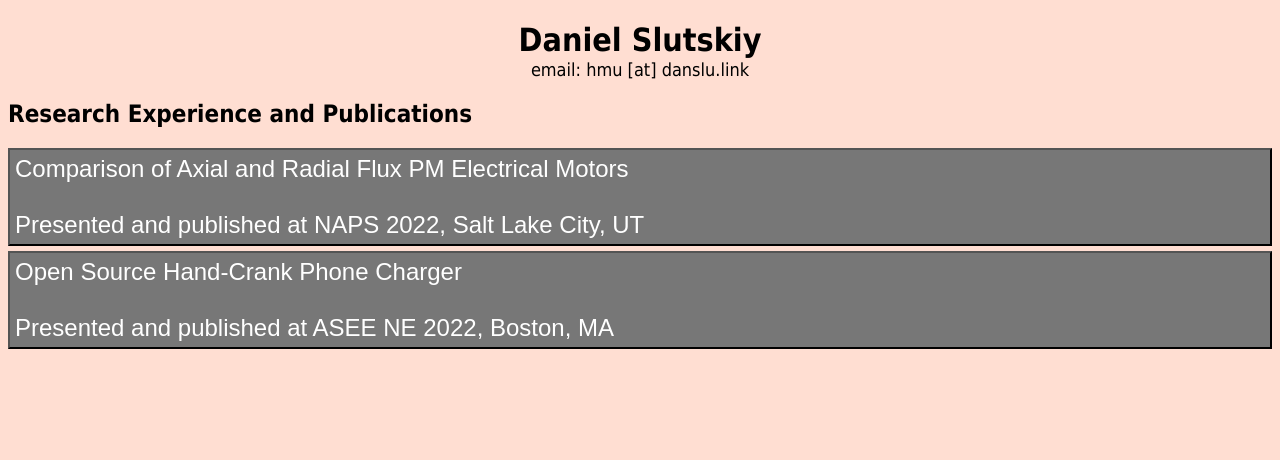
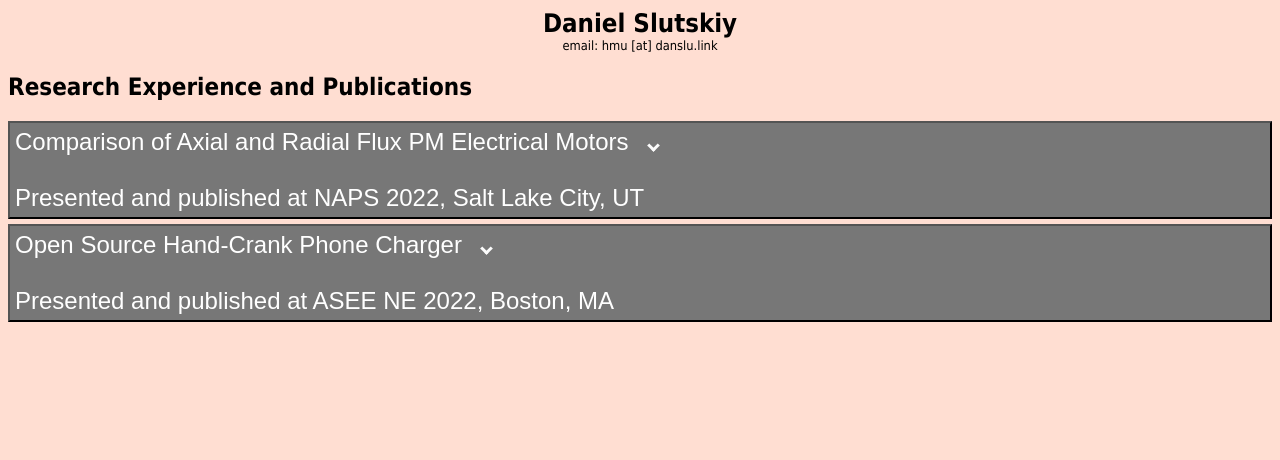
Before and after one commit to dan-slu/wowsomanyprojects, a plain HTML site: page index.html in a window 1280 px wide. Drawn offline with Linux system fonts and the light colour scheme.

Commit message:
arrows added for list items

```diff
--- a/index.html
+++ b/index.html
@@ -17,7 +17,8 @@
     <h2>Research Experience and Publications</h2>
 
     <button type="button" class="collapsible">
-      Comparison of Axial and Radial Flux PM Electrical Motors<br><br>Presented and published at NAPS 2022, Salt Lake
+      Comparison of Axial and Radial Flux PM Electrical Motors&nbsp;&nbsp;&nbsp;<i class="arrow down"></i>
+      <br><br>Presented and published at NAPS 2022, Salt Lake
       City, UT
     </button>
     <div class="content">
@@ -28,7 +29,8 @@
     </div>
 
     <button type="button" class="collapsible">
-      Open Source Hand-Crank Phone Charger<br><br>Presented and published at ASEE NE 2022, Boston, MA
+      Open Source Hand-Crank Phone Charger&nbsp;&nbsp;&nbsp;<i class="arrow down"></i>
+      <br><br>Presented and published at ASEE NE 2022, Boston, MA
     </button>
     <div class="content">
       <a href="https://peer.asee.org/42192" target="_blank">Publication at ASEE website</a>
--- a/main.css
+++ b/main.css
@@ -1,17 +1,19 @@
-#contact_info {
-  margin-bottom: -0px;
-  text-align: center;
-  font-size: large;
-}
-
 body {
   font-family: Tahoma, sans-serif;
   background-color: rgb(255, 222, 210);
 }
 
 h1 {
+  margin-top: 5px;
   margin-bottom: -0px;
   text-align: center;
+  font-size: 2vw;
+}
+
+#contact_info {
+  margin-bottom: -0px;
+  text-align: center;
+  font-size: 1vw;
 }
 
 #pub_title {
@@ -42,3 +44,14 @@ h1 {
   background-color: #f1f1f1;
   margin-bottom: 5px;
 }
+
+/*needed for arrow for list*/
+.arrow {
+  border: solid rgb(252, 252, 252);
+  border-width: 0 3px 3px 0;
+  display: inline-block;
+  padding: 3px;
+}.down {
+  transform: rotate(45deg);
+  -webkit-transform: rotate(45deg);
+}
```
